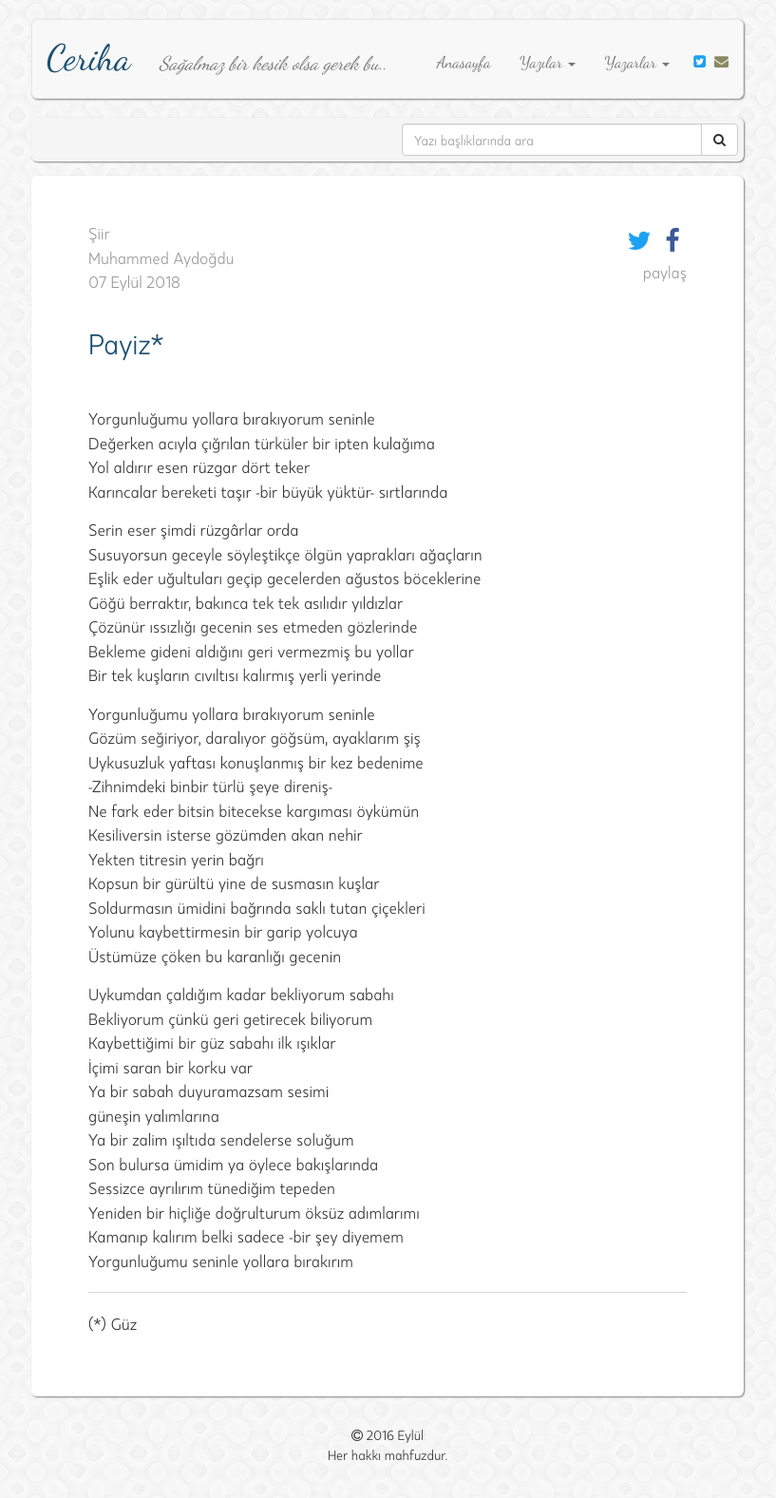
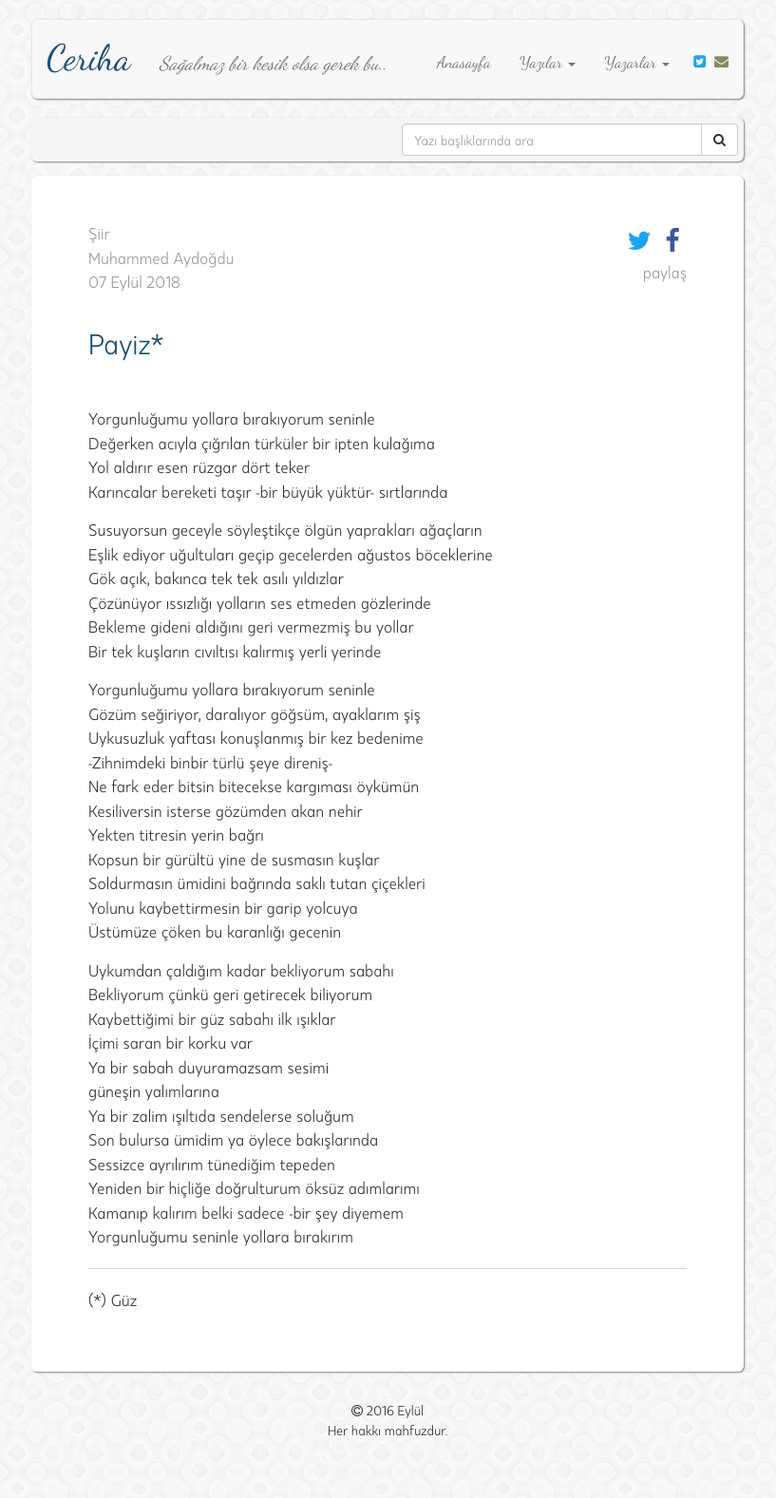
Before and after one commit to muhammedaydogdu/muhammedaydogdu.github.io, a Jekyll site: the page built from _posts/2018-09-07-payiz.md, in a window 1280 px wide. Shown: the whole page at 95% size, without its empty margins (232-1049 px from the left). Built offline with Jekyll 4.4.1, drawn with Linux system fonts in a browser that asks for light colours; some web fonts are replaced; after the commit the page ends 1551 px from its top, so only the background shows below that.

Commit message:
Update 2018-09-07-payiz.md

```diff
--- a/_posts/2018-09-07-payiz.md
+++ b/_posts/2018-09-07-payiz.md
@@ -14,11 +14,10 @@ Değerken acıyla çığrılan türküler bir ipten kulağıma
 Yol aldırır esen rüzgar dört teker
 Karıncalar bereketi taşır -bir büyük yüktür- sırtlarında
 
-Serin eser şimdi rüzgârlar orda
 Susuyorsun geceyle söyleştikçe ölgün yaprakları ağaçların
-Eşlik eder uğultuları geçip gecelerden ağustos böceklerine
-Göğü berraktır, bakınca tek tek asılıdır yıldızlar
-Çözünür ıssızlığı gecenin ses etmeden gözlerinde
+Eşlik ediyor uğultuları geçip gecelerden ağustos böceklerine
+Gök açık, bakınca tek tek asılı yıldızlar
+Çözünüyor ıssızlığı yolların ses etmeden gözlerinde
 Bekleme gideni aldığını geri vermezmiş bu yollar
 Bir tek kuşların cıvıltısı kalırmış yerli yerinde
 
```
